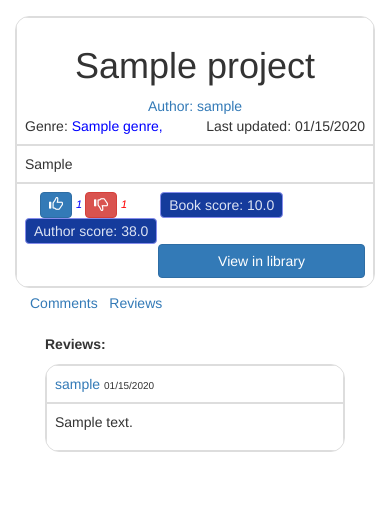
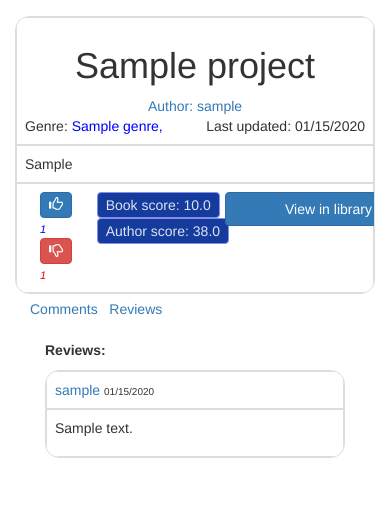
Before and after one commit to lootfee/writerrific, a Flask app: a page that uses app/templates/base.html in a window 390 px wide. Shown: the part 54-578 px from the top of the page. Run offline with Flask 2, Linux system fonts and the light colour scheme; a user stored in the database is signed in; tables that the repository leaves empty hold one stand-in row (values such as "Sample post"); some libraries are stand-ins or nearby versions.

Commit message:
improved explore view for mobile

```diff
--- a/app/templates/base.html
+++ b/app/templates/base.html
@@ -35,7 +35,7 @@
     <div class="collapse navbar-collapse" id="bs-example-navbar-collapse-1">
       <ul class="nav navbar-nav">
 		{{ nav_link('index', 'Explore') }}
-		{{ nav_link('advice', 'Advice') }}
+		{{ nav_link('advice', 'For Advice') }}
       </ul>
 	  {% if users %}
       <form class="navbar-form navbar-left">
@@ -83,7 +83,7 @@
 
 {% block styles %}
 	<meta name="description" content="Writers and readers superhighway">
-	<meta name="keywords" content="write book ebook writer reader books">
+	<meta name="keywords" content="write book ebook writer reader books terrific written create content blogs novel journal journalism">
 	<meta name="viewport" content="width=device-width, initial-scale=1">
 	{{ super() }}
 	<link rel="shortcut icon" href="/static/logo.jpg">
--- a/app/templates/project_synopsis.html
+++ b/app/templates/project_synopsis.html
@@ -20,31 +20,37 @@
 				</tr>
 				<tr>
 					<td>
-					<span class="col-md-3">
+					<span class="col-md-3 col-sm-2 col-xs-2">
+						<div>
 							{% if project.upvoted(current_user) %}
 							<span class="btn btn-primary upvote" aria-label="Left Align" style="padding:2px 8px;"><a href="{{ url_for('upvote', id=project.id) }}"><span class="glyphicon glyphicon-thumbs-up" aria-hidden="true"style="color:white;"></span></a></span>
 							{% else %}
 							<span class="btn btn-default upvote" aria-label="Left Align" style="padding:2px 8px;"><a href="{{ url_for('upvote', id=project.id) }}"><span class="glyphicon glyphicon-thumbs-up" aria-hidden="true"></span></a></span>
 							{% endif %}
 							<span style="font-size: 11px;font-style:italic;color:blue;"> {% if project.upvotes %}{{ project.upvoters.count()}} {% else %}0 {% endif %} </span>
-
+						</div>
+						<div>
 							{% if project.downvoted(current_user) %}
 							<span class="btn btn-danger" aria-label="Left Align" style="padding:2px 8px;"><a href="{{ url_for('downvote', id=project.id) }}"><span class="glyphicon glyphicon-thumbs-down" aria-hidden="true" style="color:white;"></span></a></span>
 							{% else %}
 							<span class="btn btn-default" aria-label="Left Align" style="padding:2px 8px;"><a href="{{ url_for('downvote', id=project.id) }}"><span class="glyphicon glyphicon-thumbs-down" aria-hidden="true"></span></a></span>
 							{% endif %}
 							<span style="font-size: 11px;font-style:italic;color:red;"> {% if project.downvotes %}{{ project.downvoters.count() }} {% else %}0 {% endif %}</span>
-
+						</div>
 					</span>
-					<span class="col-md-6 text-center">
+					<span class="col-md-6 col-sm-4 col-xs-4 text-center">
 						{% if project.date_published %}
-						<span class="btn btn-default" aria-label="Right Align" style="padding:2px 8px;pointer-events: none;color: #dce3f3;  background-color:#153b9c;border-color: #858cec;">Book score: {{project.project_score()}}</span>
-						<span class="btn btn-default" aria-label="Right Align" style="padding:2px 8px;pointer-events: none;color: #dce3f3;  background-color:#153b9c;border-color: #858cec;">Author score: {{ project.author.author_confidence()}}</span>
+						<div>
+							<span class="btn btn-default" aria-label="Right Align" style="padding:2px 8px;pointer-events: none;color: #dce3f3;  background-color:#153b9c;border-color: #858cec;">Book score: {{project.project_score()}}</span>
+						</div>
+						<div>
+							<span class="btn btn-default" aria-label="Right Align" style="padding:2px 8px;pointer-events: none;color: #dce3f3;  background-color:#153b9c;border-color: #858cec;">Author score: {{ project.author.author_confidence()}}</span>
+						</div>
 						{% endif %}
 					</span>
-					<span class="col-md-3" >
+					<span class="col-md-3 col-sm-3 col-xs-3">
 						{% if project.date_published %}
-						<div style="float:right;">
+						<div class="col-md-10 col-sm-9 col-xs-9">
 						{% if project.is_purchased(current_user)%}
 						<a href="{{ url_for('project', id=project.id, title=project.title) }}"><input class="btn btn-primary" value="View in library"></a>
 						{% elif project.author == current_user %}
@@ -104,6 +110,40 @@
 </div>
 {% endblock %}
 
+{% block style %}
+{{super()}}
+<!--style>
+@media (max-width: 960px) {
+	  #proj_sidenav     { display: none; }
+	  #comment_btn { display: none; }
+	  #publish_btn { display: none; }
+	  #publish_project {
+		color:#0884e6;
+		font-weight: bold;
+	  }
+	  #post_for_advice {
+		color:#0884e6;
+		font-weight: bold;
+	  }
+	  #proj_sidenav_mobile {
+		display: inline-block;
+		margin-top: 34px;
+		position: fixed;
+		z-index: 99;
+		bottom: 0;
+		left: 0;
+		}
+		#chapter_edit_mobile {
+			display: inline-block;
+		}
+		.main_body {
+			margin-left: 0;
+		}
+	}
+
+</style-->
+{% endblock %}
+
 {% block scripts %}
 {{super()}}
 <script>
```
Also changed, not shown: app/templates/_project.html (+10 -11 lines), README.md, app/__init__.py (line endings or trailing spaces), app/errors.py (line endings or trailing spaces), app/templates/404.html (line endings or trailing spaces), app/templates/500.html (line endings or trailing spaces), app/templates/_comment.html (line endings or trailing spaces), app/templates/_review.html (line endings or trailing spaces), app/templates/portfolio.html (line endings or trailing spaces), app/templates/reset_password.html (line endings or trailing spaces), app/templates/reset_password_request.html (line endings or trailing spaces), config.py (line endings or trailing spaces), requirements.txt (line endings or trailing spaces), 2 other files.
